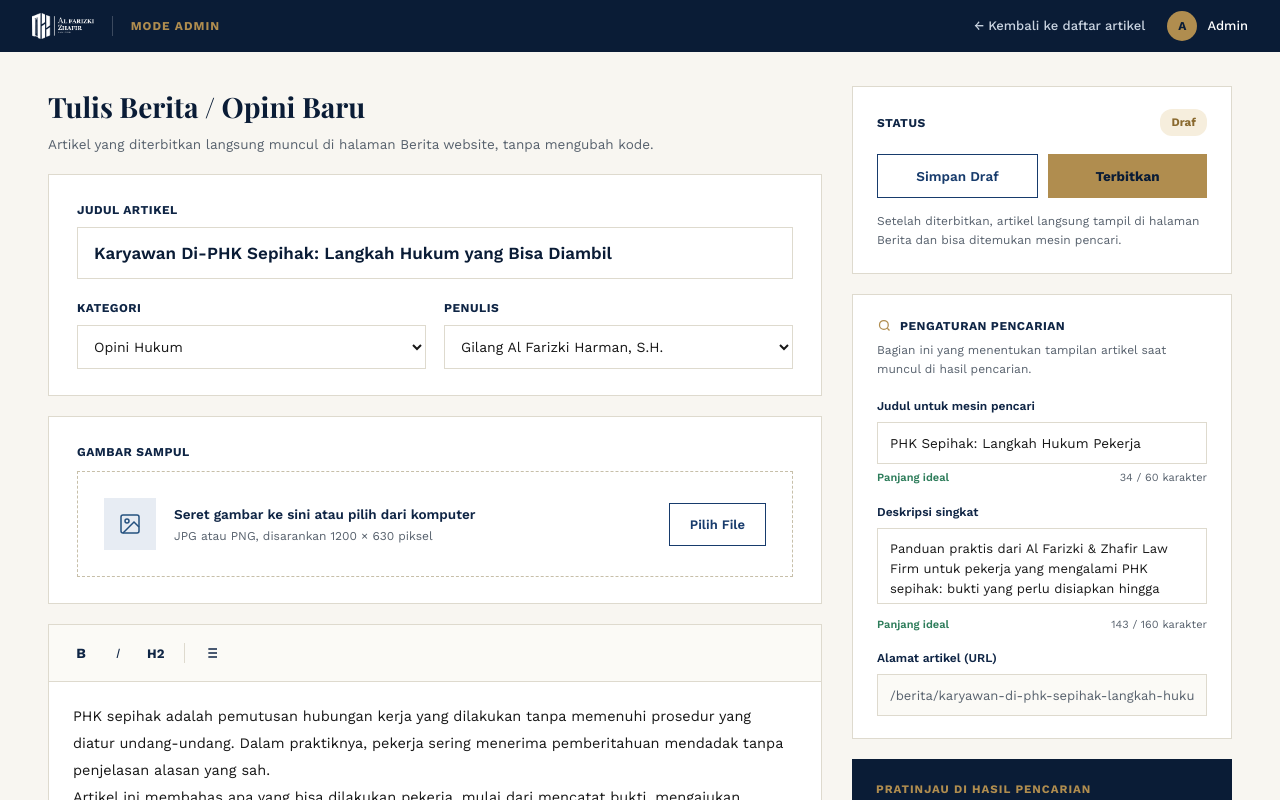
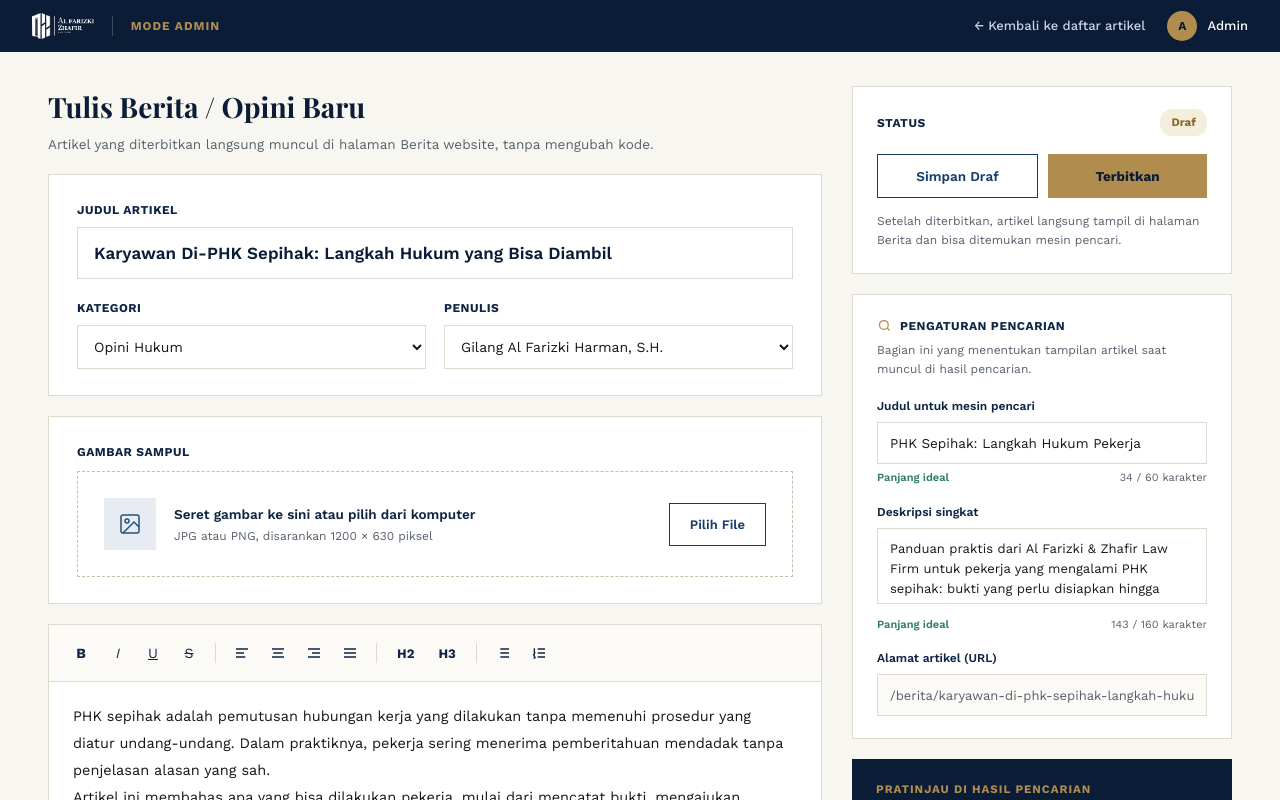
Before and after one commit to alfarizkizhafirlawfirm-ai/alfarizkizhafirlawfirm, a Next.js app: page /admin/berita/baru in a window 1280 px wide. Shown: the top 800 px of the page. Built offline with nearby package versions, Linux system fonts and the light colour scheme.

Commit message:
Add Word-like formatting to Editor

```diff
--- a/app/admin/components/TiptapEditor.tsx
+++ b/app/admin/components/TiptapEditor.tsx
@@ -2,10 +2,18 @@
 
 import { useEditor, EditorContent } from '@tiptap/react'
 import StarterKit from '@tiptap/starter-kit'
+import Underline from '@tiptap/extension-underline'
+import TextAlign from '@tiptap/extension-text-align'
 
 export default function TiptapEditor({ content, onChange }: { content: string, onChange: (val: string) => void }) {
   const editor = useEditor({
-    extensions: [StarterKit],
+    extensions: [
+      StarterKit,
+      Underline,
+      TextAlign.configure({
+        types: ['heading', 'paragraph'],
+      }),
+    ],
     content,
     onUpdate: ({ editor }) => {
       onChange(editor.getHTML())
@@ -22,13 +30,39 @@ export default function TiptapEditor({ content, onChange }: { content: string, o
 
   return (
     <div className="kotak-isi" style={{background: "#FFFFFF", border: "1px solid var(--line)", flex: 1, display: "flex", flexDirection: "column", minHeight: "380px"}}>
-      <div style={{display: "flex", alignItems: "center", gap: "4px", padding: "12px 16px", borderBottom: "1px solid var(--line)", background: "#FBFAF6"}}>
-        <button type="button" onClick={() => editor.chain().focus().toggleBold().run()} style={{width: "32px", height: "32px", border: "none", background: editor.isActive('bold') ? '#E7ECF3' : 'none', fontSize: "14px", fontWeight: 800, color: "var(--navy-900)"}}>B</button>
-        <button type="button" onClick={() => editor.chain().focus().toggleItalic().run()} style={{width: "32px", height: "32px", border: "none", background: editor.isActive('italic') ? '#E7ECF3' : 'none', fontSize: "14px", fontStyle: "italic", color: "var(--navy-900)"}}>I</button>
-        <button type="button" onClick={() => editor.chain().focus().toggleHeading({ level: 2 }).run()} style={{height: "32px", padding: "0 10px", border: "none", background: editor.isActive('heading', { level: 2 }) ? '#E7ECF3' : 'none', fontSize: "13px", fontWeight: 700, color: "var(--navy-900)"}}>H2</button>
+      <div style={{display: "flex", alignItems: "center", gap: "4px", padding: "12px 16px", borderBottom: "1px solid var(--line)", background: "#FBFAF6", flexWrap: "wrap"}}>
+        <button type="button" onClick={() => editor.chain().focus().toggleBold().run()} style={{width: "32px", height: "32px", border: "none", background: editor.isActive('bold') ? '#E7ECF3' : 'none', fontSize: "14px", fontWeight: 800, color: "var(--navy-900)"}} title="Tebal (Bold)">B</button>
+        <button type="button" onClick={() => editor.chain().focus().toggleItalic().run()} style={{width: "32px", height: "32px", border: "none", background: editor.isActive('italic') ? '#E7ECF3' : 'none', fontSize: "14px", fontStyle: "italic", color: "var(--navy-900)"}} title="Miring (Italic)">I</button>
+        <button type="button" onClick={() => editor.chain().focus().toggleUnderline().run()} style={{width: "32px", height: "32px", border: "none", background: editor.isActive('underline') ? '#E7ECF3' : 'none', fontSize: "14px", textDecoration: "underline", color: "var(--navy-900)"}} title="Garis Bawah (Underline)">U</button>
+        <button type="button" onClick={() => editor.chain().focus().toggleStrike().run()} style={{width: "32px", height: "32px", border: "none", background: editor.isActive('strike') ? '#E7ECF3' : 'none', fontSize: "14px", textDecoration: "line-through", color: "var(--navy-900)"}} title="Coret (Strikethrough)">S</button>
+
         <span style={{width: "1px", height: "20px", background: "var(--line)", margin: "0 6px"}}></span>
-        <button type="button" onClick={() => editor.chain().focus().toggleBulletList().run()} style={{width: "32px", height: "32px", border: "none", background: editor.isActive('bulletList') ? '#E7ECF3' : 'none', display: "flex", alignItems: "center", justifyContent: "center"}}>
+
+        <button type="button" onClick={() => editor.chain().focus().setTextAlign('left').run()} style={{width: "32px", height: "32px", border: "none", background: editor.isActive({ textAlign: 'left' }) ? '#E7ECF3' : 'none', display: "flex", alignItems: "center", justifyContent: "center"}} title="Rata Kiri">
+          <svg width="16" height="16" viewBox="0 0 24 24" fill="none" stroke="var(--navy-900)" strokeWidth="2"><path d="M21 6H3M15 12H3M17 18H3"></path></svg>
+        </button>
+        <button type="button" onClick={() => editor.chain().focus().setTextAlign('center').run()} style={{width: "32px", height: "32px", border: "none", background: editor.isActive({ textAlign: 'center' }) ? '#E7ECF3' : 'none', display: "flex", alignItems: "center", justifyContent: "center"}} title="Rata Tengah">
+          <svg width="16" height="16" viewBox="0 0 24 24" fill="none" stroke="var(--navy-900)" strokeWidth="2"><path d="M21 6H3M19 12H5M21 18H3"></path></svg>
+        </button>
+        <button type="button" onClick={() => editor.chain().focus().setTextAlign('right').run()} style={{width: "32px", height: "32px", border: "none", background: editor.isActive({ textAlign: 'right' }) ? '#E7ECF3' : 'none', display: "flex", alignItems: "center", justifyContent: "center"}} title="Rata Kanan">
+          <svg width="16" height="16" viewBox="0 0 24 24" fill="none" stroke="var(--navy-900)" strokeWidth="2"><path d="M21 6H3M21 12H9M21 18H3"></path></svg>
+        </button>
+        <button type="button" onClick={() => editor.chain().focus().setTextAlign('justify').run()} style={{width: "32px", height: "32px", border: "none", background: editor.isActive({ textAlign: 'justify' }) ? '#E7ECF3' : 'none', display: "flex", alignItems: "center", justifyContent: "center"}} title="Rata Kiri Kanan (Justify)">
+          <svg width="16" height="16" viewBox="0 0 24 24" fill="none" stroke="var(--navy-900)" strokeWidth="2"><path d="M21 6H3M21 12H3M21 18H3"></path></svg>
+        </button>
+
+        <span style={{width: "1px", height: "20px", background: "var(--line)", margin: "0 6px"}}></span>
+
+        <button type="button" onClick={() => editor.chain().focus().toggleHeading({ level: 2 }).run()} style={{height: "32px", padding: "0 10px", border: "none", background: editor.isActive('heading', { level: 2 }) ? '#E7ECF3' : 'none', fontSize: "13px", fontWeight: 700, color: "var(--navy-900)"}} title="Judul (Heading 2)">H2</button>
+        <button type="button" onClick={() => editor.chain().focus().toggleHeading({ level: 3 }).run()} style={{height: "32px", padding: "0 10px", border: "none", background: editor.isActive('heading', { level: 3 }) ? '#E7ECF3' : 'none', fontSize: "13px", fontWeight: 700, color: "var(--navy-900)"}} title="Subjudul (Heading 3)">H3</button>
+
+        <span style={{width: "1px", height: "20px", background: "var(--line)", margin: "0 6px"}}></span>
+
+        <button type="button" onClick={() => editor.chain().focus().toggleBulletList().run()} style={{width: "32px", height: "32px", border: "none", background: editor.isActive('bulletList') ? '#E7ECF3' : 'none', display: "flex", alignItems: "center", justifyContent: "center"}} title="Daftar Berpoin">
           <svg width="16" height="16" viewBox="0 0 24 24" fill="none" stroke="var(--navy-900)" strokeWidth="2"><path d="M8 6h13M8 12h13M8 18h13M3 6h.01M3 12h.01M3 18h.01"></path></svg>
+        </button>
+        <button type="button" onClick={() => editor.chain().focus().toggleOrderedList().run()} style={{width: "32px", height: "32px", border: "none", background: editor.isActive('orderedList') ? '#E7ECF3' : 'none', display: "flex", alignItems: "center", justifyContent: "center"}} title="Daftar Angka">
+          <svg width="16" height="16" viewBox="0 0 24 24" fill="none" stroke="var(--navy-900)" strokeWidth="2"><path d="M10 6h11M10 12h11M10 18h11M4 6h1v4M4 10h2M4 12h1.5L4 14.5V15h2M4 18a1.5 1.5 0 0 1 2 0v1a1.5 1.5 0 0 1-2 0"></path></svg>
         </button>
       </div>
       <EditorContent editor={editor} style={{flex: 1, display: 'flex', flexDirection: 'column'}} />
--- a/package.json
+++ b/package.json
@@ -11,6 +11,8 @@
   "dependencies": {
     "@supabase/ssr": "^0.12.7",
     "@supabase/supabase-js": "^2.116.0",
+    "@tiptap/extension-text-align": "^3.31.3",
+    "@tiptap/extension-underline": "^3.31.3",
     "@tiptap/react": "^3.31.3",
     "@tiptap/starter-kit": "^3.31.3",
     "date-fns": "^4.4.0",
```
Also changed, not shown: 1 other file (tests, documents, lock files or other folders).
